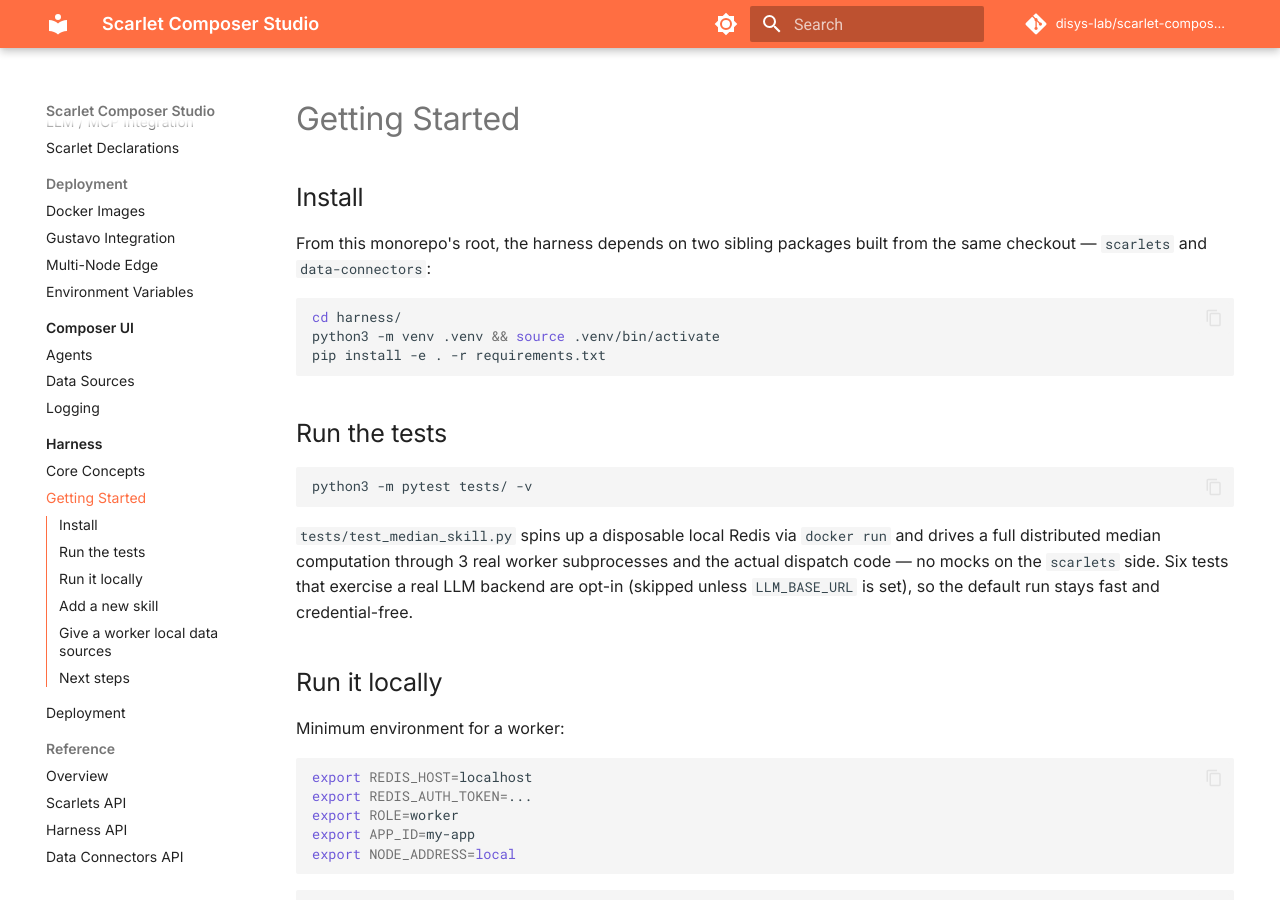
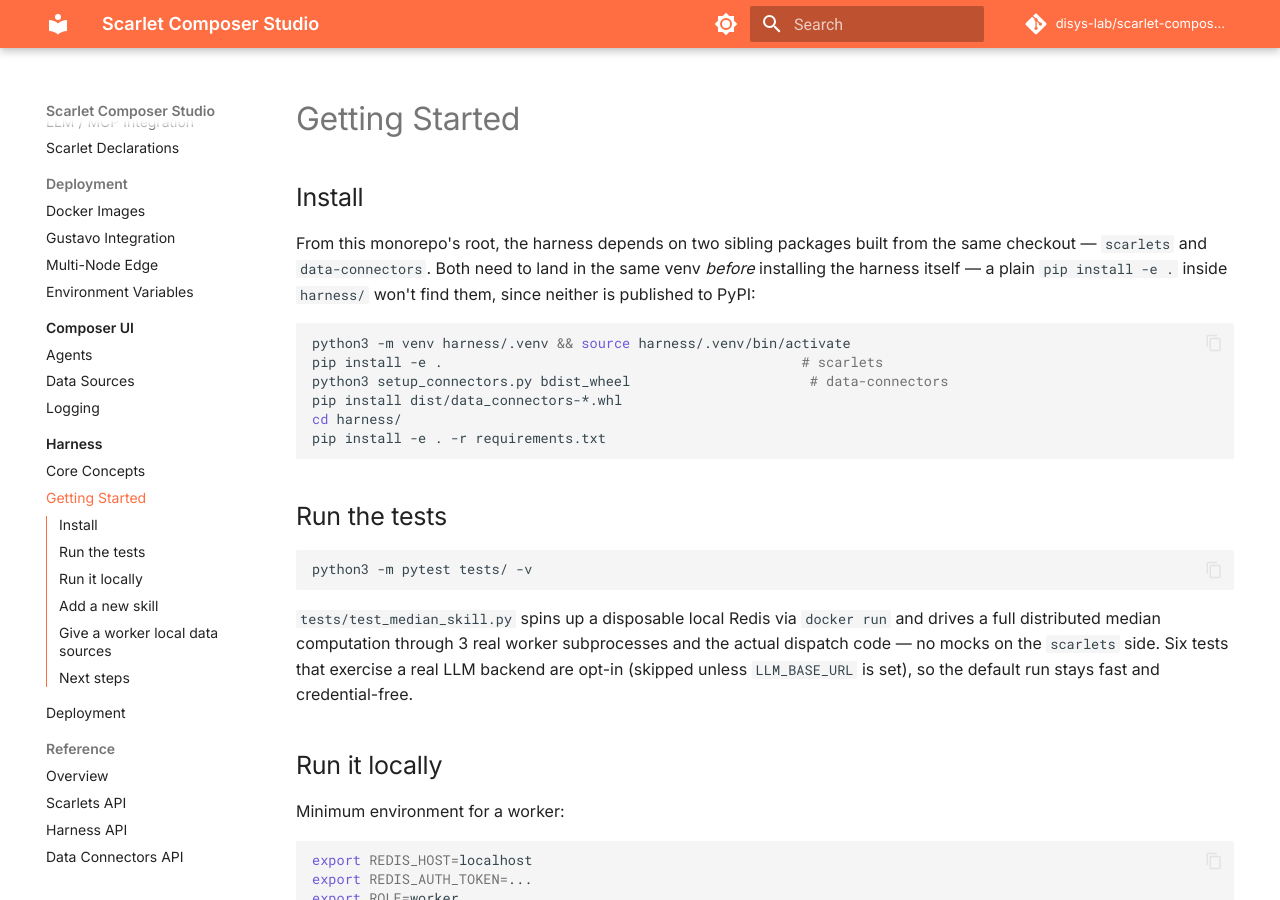
Before and after one commit to disys-lab/scarlet-composer-studio, an MkDocs documentation site: the page built from docs/harness/getting-started.md, in a window 1280 px wide and 900 px high. Built offline with MkDocs 1.6.1 and Material for MkDocs 9.7.7, drawn with Linux system fonts in a browser that asks for light colours; comment, search, counter and statistics services are not loaded.

Commit message:
Fix 4 broken doc install/build steps, and the pkg_resources crash they surfaced (#13)
Docs (from the 2026-09-09 audit, never applied):
- quickstart.md Step 2: docker compose up failed on a fresh clone
  (lstat /dist: no such file or directory) - added the wheel pre-build
  step already documented in the compose file's own header comment.
- harness/getting-started.md: Install section failed (Could not find a
  version that satisfies the requirement scarlets) - a fresh venv never
  installed the two sibling packages (scarlets, data-connectors) before
  the harness's own pip install -e .
- harness/deployment.md: build example missing the
  setup_connectors.py bdist_wheel step the Dockerfile's own
  COPY dist/data_connectors-*.whl requires.
- installation.md Option C: pip install -e . only installs scarlets:
  scarletcomposer has its own setup file (setup_composer.py) with its
  own console_scripts entry point, so scarlet-composer --version
  right after failed with "command not found".

Each fix verified with a real install in a disposable venv, not just
trusted from the audit notes.

Verifying installation.md's fix surfaced a real, separate bug: even
with scarletcomposer correctly installed, `scarlet-composer --version`
crashed with ModuleNotFoundError: No module named 'pkg_resources' -
modern setuptools (84.0.0) no longer bundles pkg_resources at all, and
scarletDriver.py imported it unguarded at module level. Fixed by
switching to importlib.metadata (stdlib since Python 3.8), not by
pinning an older setuptools, which would only defer the same problem.

Found and fixed the identical pattern in
scarletcomposer/pages/config/Sidebar.py (line 199) while checking for
other occurrences - reachable via the live `scarlet-composer gui`
command (scarletDriver.py's gui command still launches Scarlets.py via
Streamlit, which imports Sidebar.py), and a harder failure there than
in scarletDriver.py: pkg_resources was imported unguarded at module
level, so `scarlet-composer gui` would crash entirely on import, not
just silently fall back to a "dev" version string.

Both fixes verified end-to-end in a disposable venv - scarlet-composer
--version now succeeds, and Sidebar.py imports cleanly.

````diff
--- a/docs/harness/getting-started.md
+++ b/docs/harness/getting-started.md
@@ -3,11 +3,17 @@
 ## Install
 
 From this monorepo's root, the harness depends on two sibling packages
-built from the same checkout — `scarlets` and `data-connectors`:
+built from the same checkout — `scarlets` and `data-connectors`. Both
+need to land in the same venv *before* installing the harness itself —
+a plain `pip install -e .` inside `harness/` won't find them, since
+neither is published to PyPI:
 
 ```bash
+python3 -m venv harness/.venv && source harness/.venv/bin/activate
+pip install -e .                                            # scarlets
+python3 setup_connectors.py bdist_wheel                      # data-connectors
+pip install dist/data_connectors-*.whl
 cd harness/
-python3 -m venv .venv && source .venv/bin/activate
 pip install -e . -r requirements.txt
 ```
 
````
Also changed, not shown: docs/harness/deployment.md (+4 -1 lines), docs/installation.md (+7 -1 lines), docs/quickstart.md (+10 -0 lines), 2 other files.
